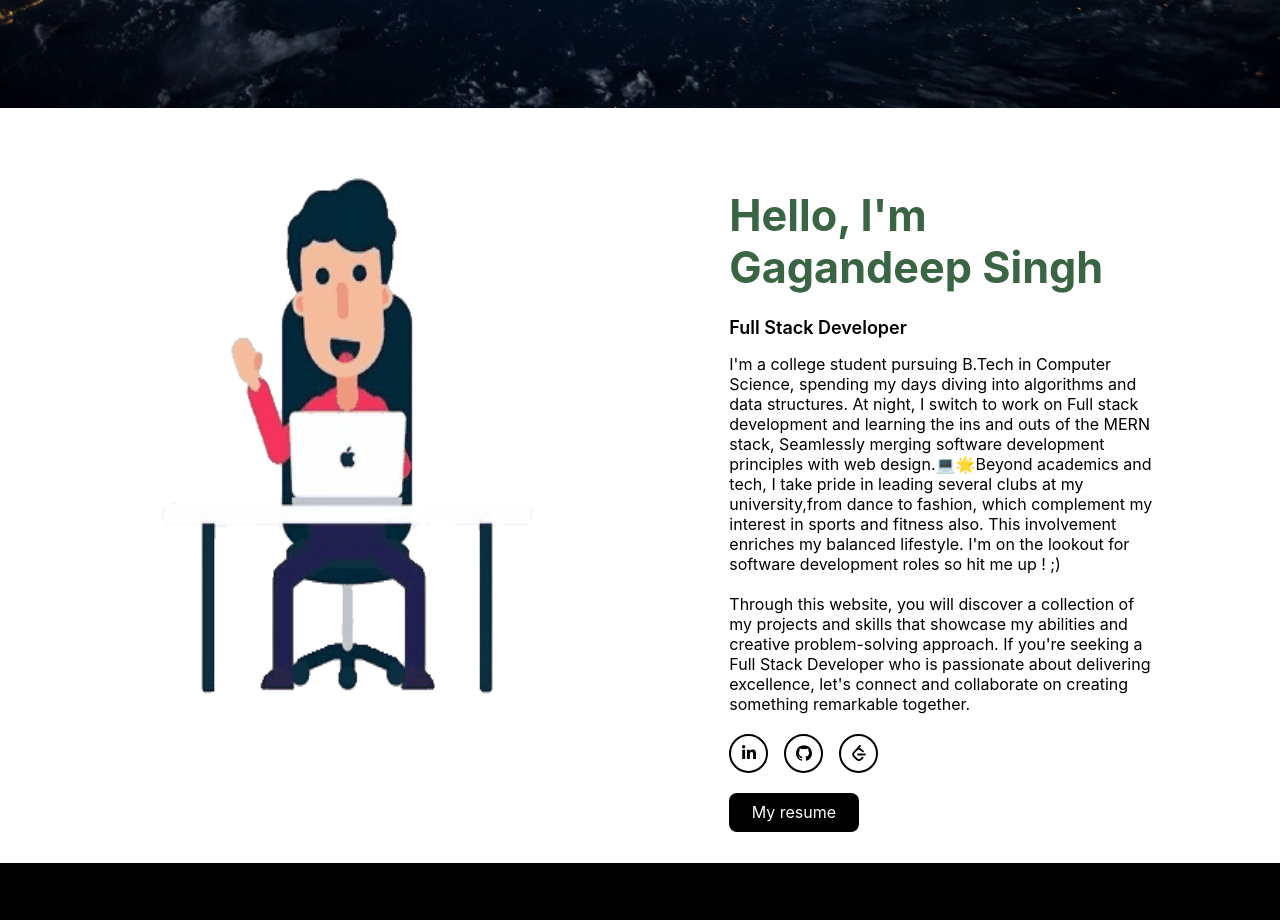
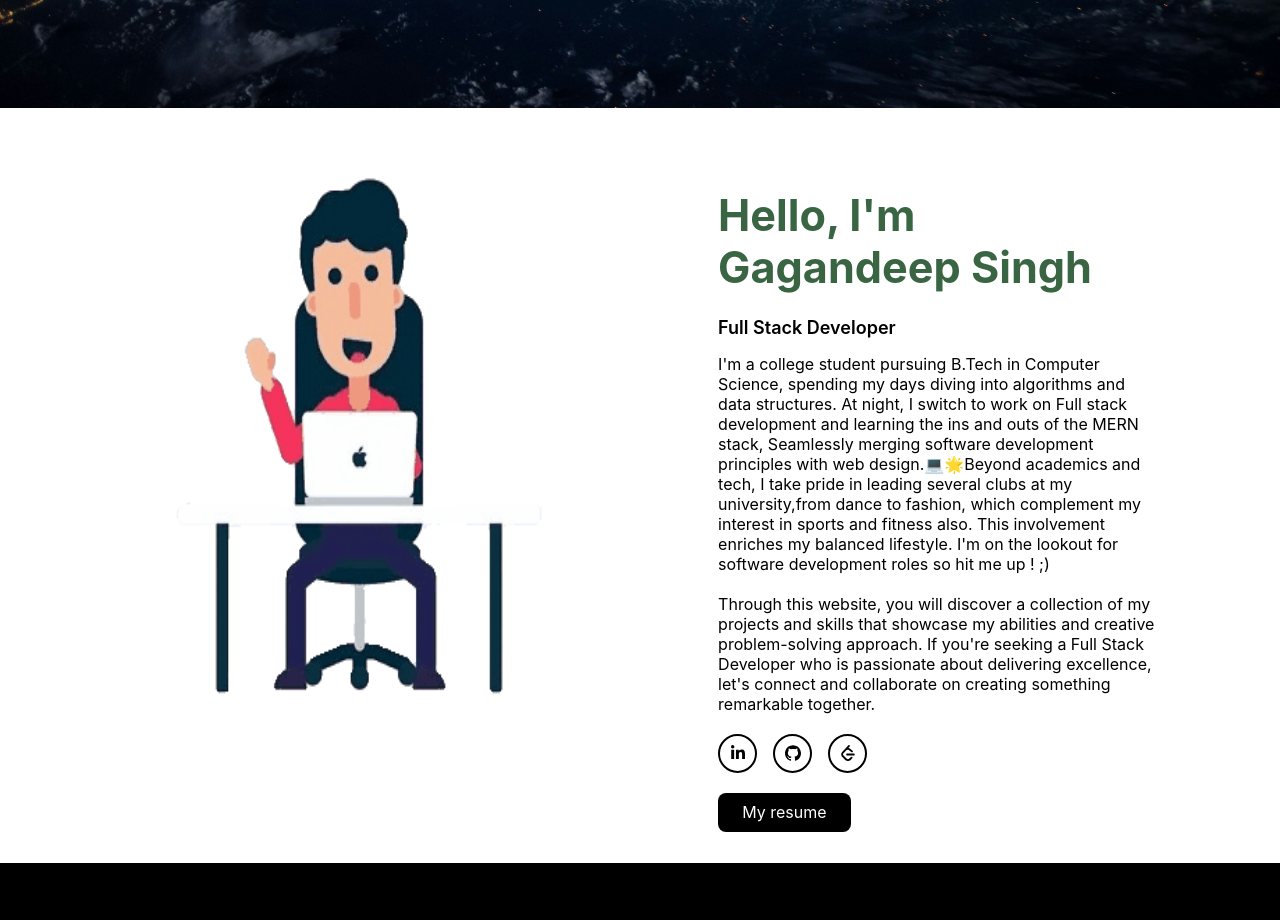
Before and after one commit to gagandeep-123/Gagan_Portfolio, a React (Create React App) app: page / in a window 1280 px wide. Shown: the part 740-1660 px from the top of the page. Built offline with nearby package versions, Linux system fonts and the light colour scheme; a web font is replaced by a local one.

Commit message:
newchanges

```diff
--- a/src/components/Overview/index.scss
+++ b/src/components/Overview/index.scss
@@ -9,7 +9,6 @@
         .image{
             width: 93%;
     height: 78vh;
-    margin-right: 35px
         }
     }
 
```
